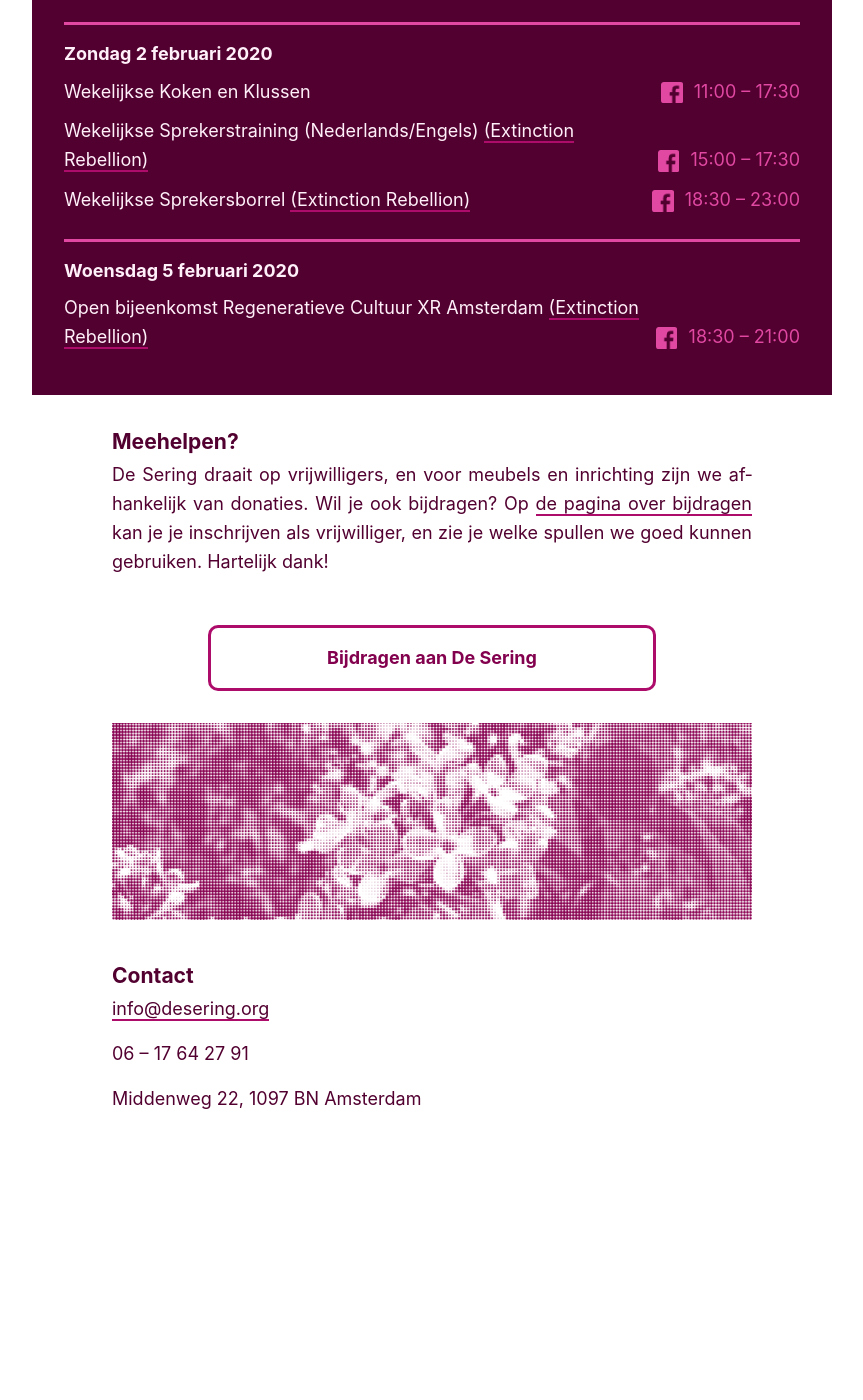
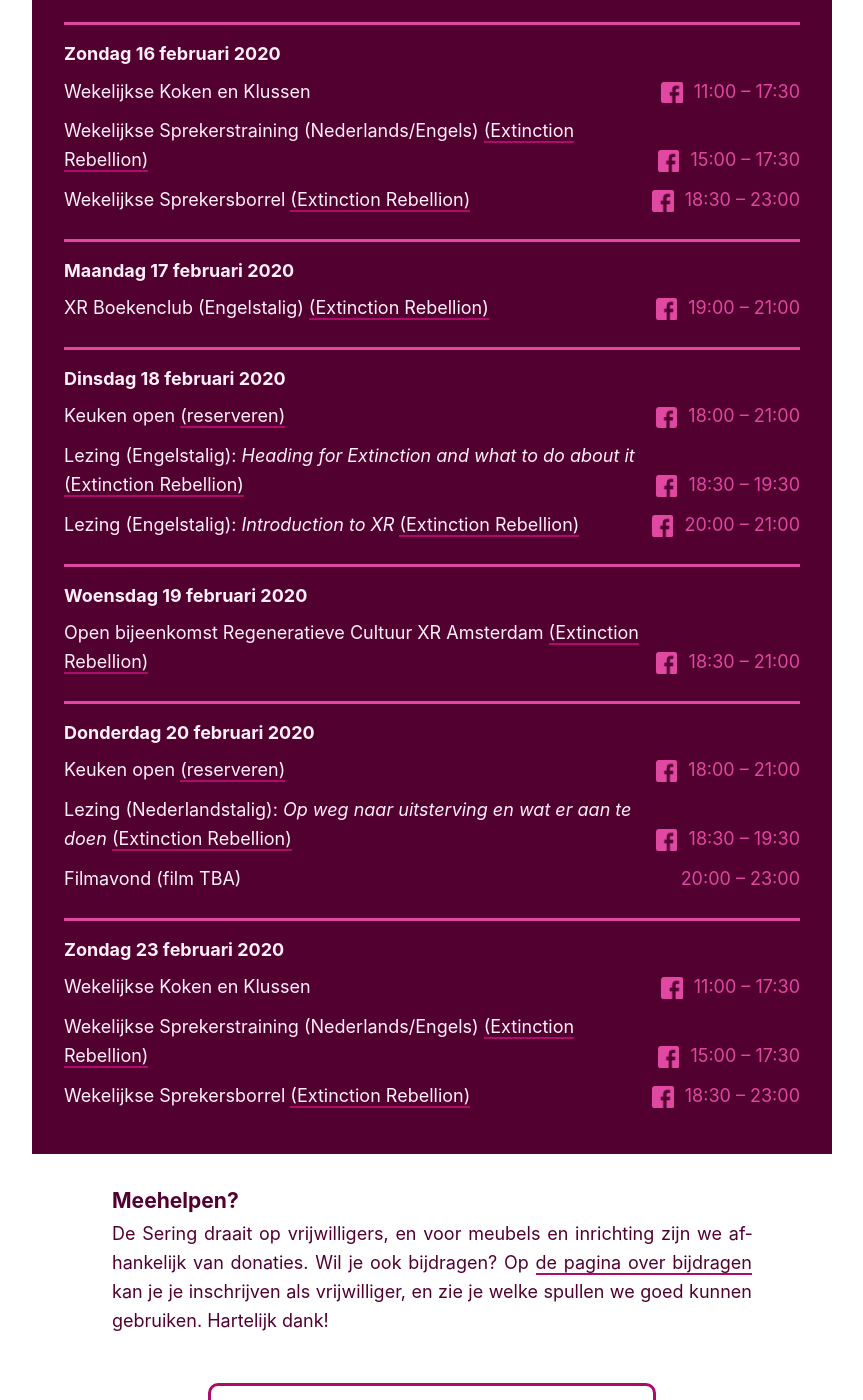
Before and after one commit to decoalitie/desering.org, a Jekyll site: the page built from index.md, in a window 1280 px wide and 1400 px high, scrolled down 1570 px. Shown: the whole window, without its empty margins (208-1071 px from the left). Built offline with Jekyll 4.4.1, drawn with Linux system fonts in a browser that asks for light colours; some web fonts are replaced; before the commit the page ends 2764 px from its top, so only the background shows below that; some of the changed text lies outside the part shown.

Commit message:
update events

```diff
--- a/_data/events.yml
+++ b/_data/events.yml
@@ -1,72 +1,137 @@
-- date: '2020-01-28'
+- date: '2020-02-11'
   time: '18:00 – 21:00'
   description-nl: 'Keuken open <a href="/reserveren.html">(reserveren)</a>'
   description-en: 'Kitchen open <a href="/reservations.html">(reservations)</a>'
   fb-url: 'https://www.facebook.com/events/515440649328868/'
 
-- date: '2020-01-28'
+- date: '2020-02-11'
   time: '18:30 – 19:30'
   description-nl: 'Lezing (Engelstalig): <em>Heading for Extinction and what to do about it</em>'
   description-en: 'Talk (English): <em>Heading for Extinction and what to do about it</em>'
   xr: true
   fb-url: 'https://www.facebook.com/events/561979884357775/'
 
-- date: '2020-01-28'
+- date: '2020-02-11'
   time: '20:00 – 21:00'
   description-nl: 'Lezing (Engelstalig): <em>Introduction to XR</em>'
   description-en: 'Talk (English): <em>Introduction to XR</em>'
   xr: true
   fb-url: 'https://www.facebook.com/events/462366211373890/'
 
-- date: '2020-01-30'
+- date: '2020-02-13'
   time: '18:00 – 21:00'
   description-nl: 'Keuken open <a href="/reserveren.html">(reserveren)</a>'
   description-en: 'Kitchen open <a href="/reservations.html">(reservations)</a>'
   fb-url: 'https://www.facebook.com/events/515440649328868/'
 
-- date: '2020-01-30'
+- date: '2020-02-13'
   time: '18:30 – 19:30'
   description-nl: 'Lezing (Nederlandstalig): <em>Op weg naar uitsterving en wat er aan te doen</em>'
   description-en: 'Talk (Dutch): <em>Op weg naar uitsterving en wat er aan te doen</em>'
   xr: true
   fb-url: 'https://www.facebook.com/events/1506327772851412/'
 
-- date: '2020-01-30'
+- date: '2020-02-13'
   time: '20:00 – 23:00'
-  description-nl: 'Filmavond (Spirited Away)'
-  description-en: 'Film Night (Spirited Away)'
-  fb-url: 'https://www.facebook.com/events/1031823387186460/'
+  description-nl: 'Filmavond (Koyaanisqatsi)'
+  description-en: 'Film Night (Koyaanisqatsi)'
 
-- date: '2020-02-01'
-  time: '11:00 – 17:00'
-  description-nl: 'XR Landbouw Dag'
-  description-en: 'XR Agriculture Day'
+- date: '2020-02-15'
+  time: '15:00 – 17:30'
+  description-nl: 'Algemene bijeenkomst Amsterdam'
+  description-en: 'Amsterdam general meeting'
   xr: true
-  fb-url: 'https://www.facebook.com/events/2692886440805736/'
+  fb-url: 'https://www.facebook.com/events/218129005899543/'
 
-- date: '2020-02-02'
+- date: '2020-02-16'
   time: '11:00 – 17:30'
   description-nl: 'Wekelijkse Koken en Klussen'
   description-en: 'Weekly Cooking and Handywork'
   fb-url: 'https://www.facebook.com/events/1018993861811248/'
 
-- date: '2020-02-02'
+- date: '2020-02-16'
   time: '15:00 – 17:30'
   description-nl: 'Wekelijkse Sprekerstraining (Nederlands/Engels)'
   description-en: 'Weekly Speakers Training (Dutch/English)'
   xr: true
   fb-url: 'https://www.facebook.com/events/485388062119099'
 
-- date: '2020-02-02'
+- date: '2020-02-16'
   time: '18:30 – 23:00'
   description-nl: 'Wekelijkse Sprekersborrel'
   description-en: 'Weekly Speakers Roundtable'
   xr: true
   fb-url: 'https://www.facebook.com/events/601467640638355/'
 
-- date: '2020-02-05'
+- date: '2020-02-17'
+  time: '19:00 – 21:00'
+  description-nl: 'XR Boekenclub (Engelstalig)'
+  description-en: 'XR Bookclub'
+  xr: true
+  fb-url: 'https://www.facebook.com/events/654131528702330/
+'
+
+- date: '2020-02-18'
+  time: '18:00 – 21:00'
+  description-nl: 'Keuken open <a href="/reserveren.html">(reserveren)</a>'
+  description-en: 'Kitchen open <a href="/reservations.html">(reservations)</a>'
+  fb-url: 'https://www.facebook.com/events/515440649328868/'
+
+- date: '2020-02-18'
+  time: '18:30 – 19:30'
+  description-nl: 'Lezing (Engelstalig): <em>Heading for Extinction and what to do about it</em>'
+  description-en: 'Talk (English): <em>Heading for Extinction and what to do about it</em>'
+  xr: true
+  fb-url: 'https://www.facebook.com/events/561979884357775/'
+
+- date: '2020-02-18'
+  time: '20:00 – 21:00'
+  description-nl: 'Lezing (Engelstalig): <em>Introduction to XR</em>'
+  description-en: 'Talk (English): <em>Introduction to XR</em>'
+  xr: true
+  fb-url: 'https://www.facebook.com/events/462366211373890/'
+
+- date: '2020-02-19'
   time: '18:30 – 21:00'
   description-nl: 'Open bijeenkomst Regeneratieve Cultuur XR Amsterdam'
   description-en: 'Open gathering Regenerative Culture XR Amsterdam'
   xr: true
   fb-url: 'https://facebook.com/events/510992919546792/'
+
+- date: '2020-02-20'
+  time: '18:00 – 21:00'
+  description-nl: 'Keuken open <a href="/reserveren.html">(reserveren)</a>'
+  description-en: 'Kitchen open <a href="/reservations.html">(reservations)</a>'
+  fb-url: 'https://www.facebook.com/events/515440649328868/'
+
+- date: '2020-02-20'
+  time: '18:30 – 19:30'
+  description-nl: 'Lezing (Nederlandstalig): <em>Op weg naar uitsterving en wat er aan te doen</em>'
+  description-en: 'Talk (Dutch): <em>Op weg naar uitsterving en wat er aan te doen</em>'
+  xr: true
+  fb-url: 'https://www.facebook.com/events/1506327772851412/'
+
+- date: '2020-02-20'
+  time: '20:00 – 23:00'
+  description-nl: 'Filmavond (film TBA)'
+  description-en: 'Film Night (film TBA)'
+
+- date: '2020-02-23'
+  time: '11:00 – 17:30'
+  description-nl: 'Wekelijkse Koken en Klussen'
+  description-en: 'Weekly Cooking and Handywork'
+  fb-url: 'https://www.facebook.com/events/1018993861811248/'
+
+- date: '2020-02-23'
+  time: '15:00 – 17:30'
+  description-nl: 'Wekelijkse Sprekerstraining (Nederlands/Engels)'
+  description-en: 'Weekly Speakers Training (Dutch/English)'
+  xr: true
+  fb-url: 'https://www.facebook.com/events/485388062119099'
+
+- date: '2020-02-23'
+  time: '18:30 – 23:00'
+  description-nl: 'Wekelijkse Sprekersborrel'
+  description-en: 'Weekly Speakers Roundtable'
+  xr: true
+  fb-url: 'https://www.facebook.com/events/601467640638355/'
```
